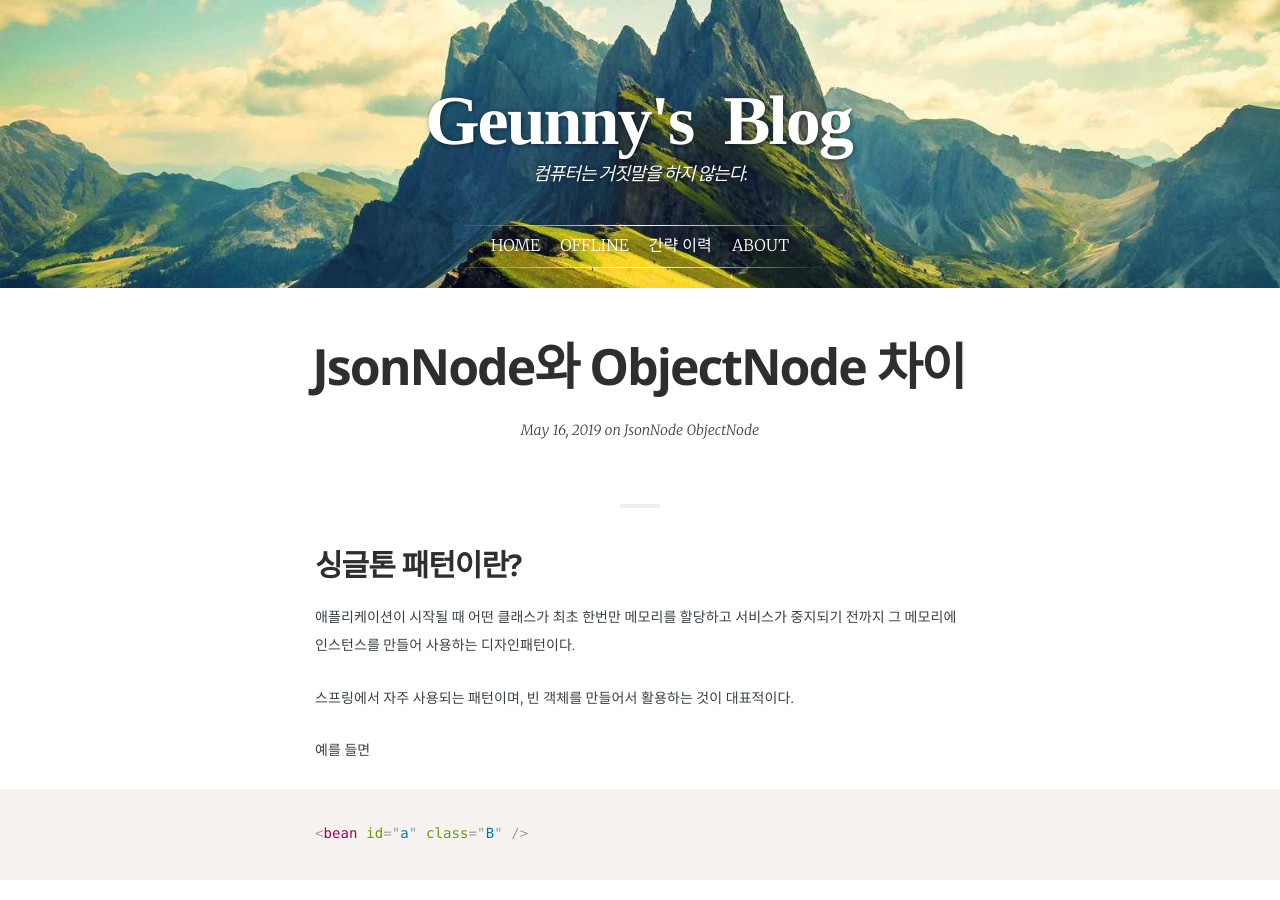
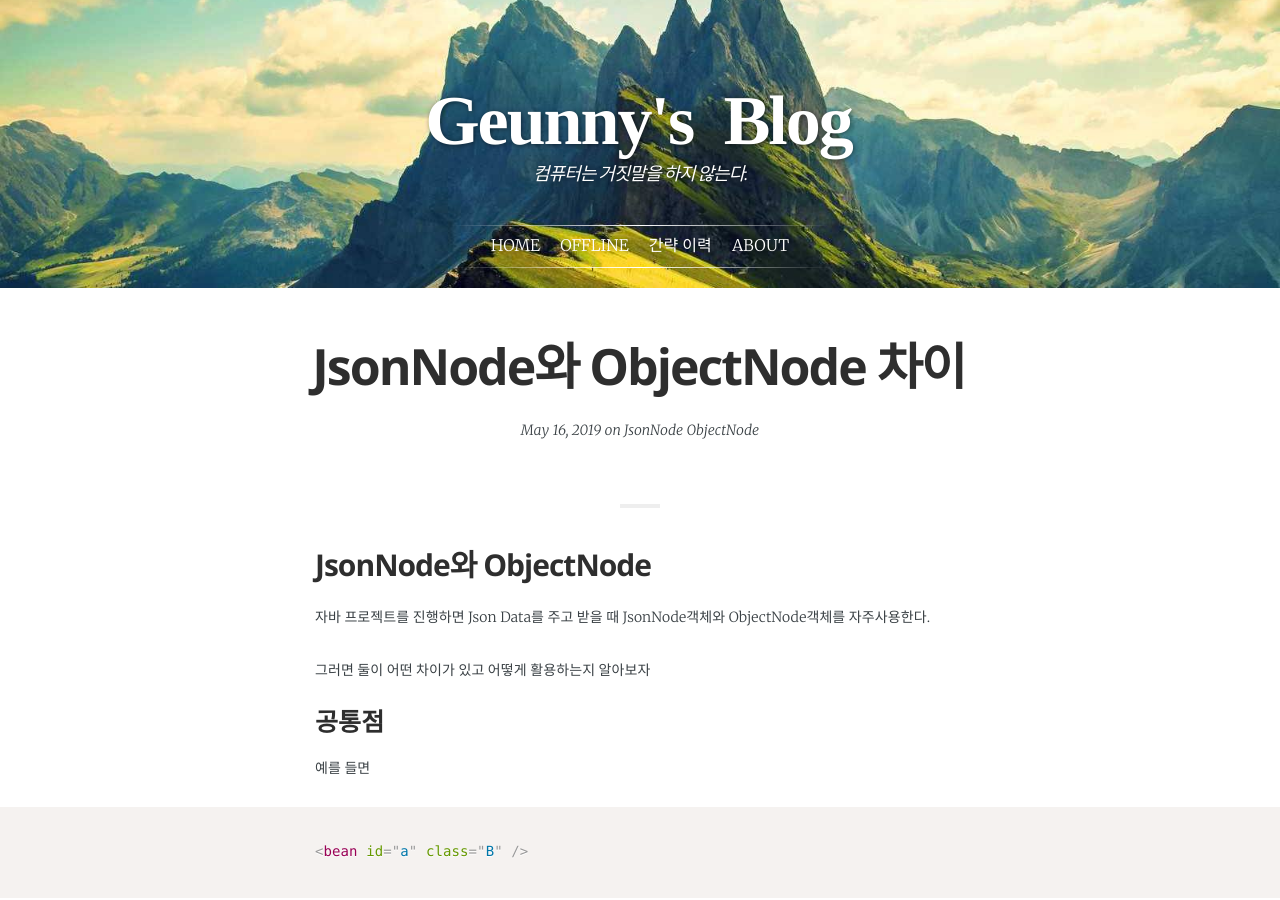
Before and after one commit to jwillmer/jekyllDecent, a Jekyll site: the page built from _posts/2019-05-16-ObjectNode.md, in a window 1280 px wide and 900 px high. Built offline with Jekyll 4.4.1, drawn with Linux system fonts in a browser that asks for light colours; some web fonts are replaced.

Commit message:
Update 2019-05-16-ObjectNode.md

```diff
--- a/_posts/2019-05-16-ObjectNode.md
+++ b/_posts/2019-05-16-ObjectNode.md
@@ -12,11 +12,15 @@ language:          KO
 comments:          true
 ---
 
-## 싱글톤 패턴이란?
+## JsonNode와 ObjectNode
 
-애플리케이션이 시작될 때 어떤 클래스가 최초 한번만 메모리를 할당하고 서비스가 중지되기 전까지 그 메모리에 인스턴스를 만들어 사용하는 디자인패턴이다.
+자바 프로젝트를 진행하면 Json Data를 주고 받을 때 JsonNode객체와 ObjectNode객체를 자주사용한다.
 
-스프링에서 자주 사용되는 패턴이며, 빈 객체를 만들어서 활용하는 것이 대표적이다.
+그러면 둘이 어떤 차이가 있고 어떻게 활용하는지 알아보자
+
+### 공통점
+
+
 
 예를 들면
 
```
